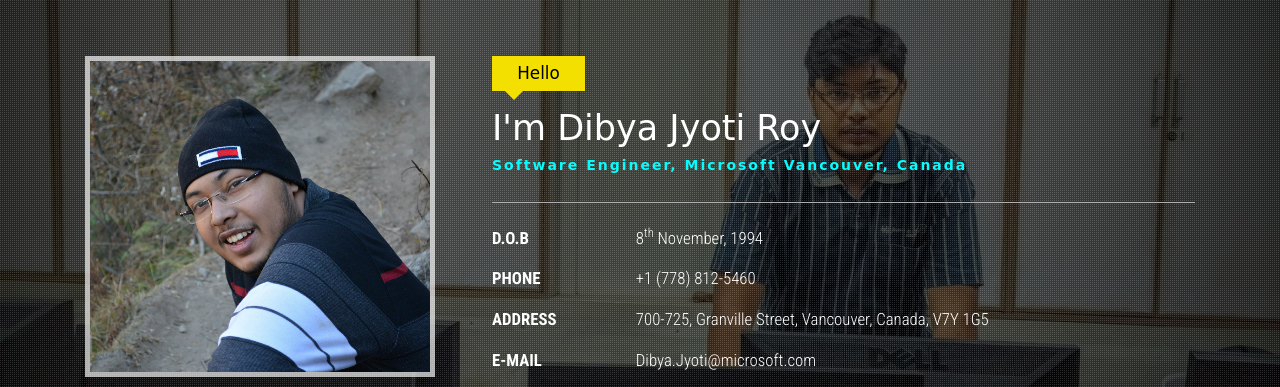
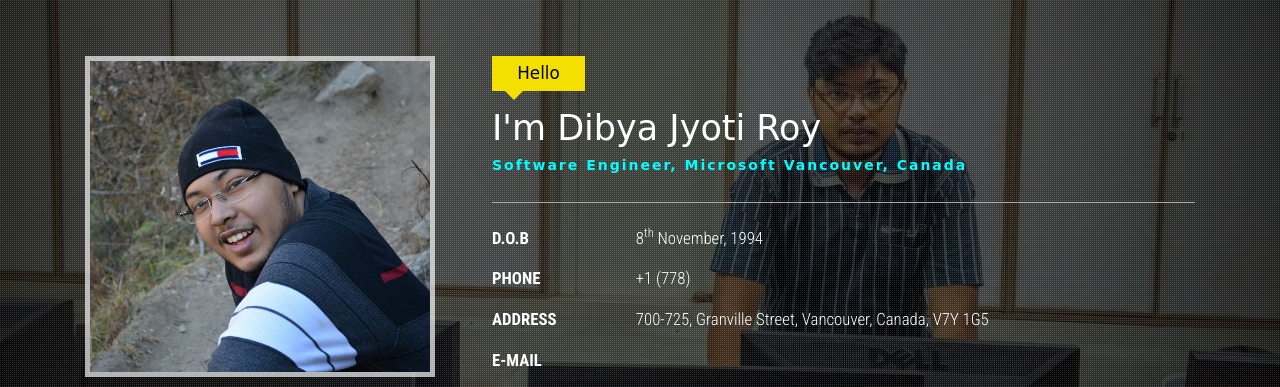
Before and after one commit to djr-jsr/djr-jsr.github.io, a plain HTML site: page index.html in a window 1280 px wide. Shown: the top 387 px of the page. Drawn offline with Linux system fonts and the light colour scheme; a web font is replaced by a local one.

Commit message:
Update index.html

```diff
--- a/index.html
+++ b/index.html
@@ -65,7 +65,7 @@ License URL: http://creativecommons.org/licenses/by/3.0/
 							<li>
 								<ul class="address-text">
 									<li><b>PHONE </b></li>
-									<li>+1 (778) 812-5460</li>
+									<li>+1 (778) </li>
 								</ul>
 							</li>
 							<li>
@@ -77,7 +77,7 @@ License URL: http://creativecommons.org/licenses/by/3.0/
 							<li>
 								<ul class="address-text">
 									<li><b>E-MAIL </b></li>
-									<li><a href="mailto:Dibya.Jyoti@microsoft.com">Dibya.Jyoti@microsoft.com</a></li>
+									<li><a href="mailto:"></a></li>
 								</ul>
 							</li>
 							<li>
@@ -132,7 +132,7 @@ License URL: http://creativecommons.org/licenses/by/3.0/
 					<p align="justify">Hi, I am Dibya Jyoti Roy. I am working as a Software Engineer in Azure Networking, Microsoft, Vancouver. I am currently working on Azure Private Dns and Internal Dns.</p>
 					<br>
 					<br>
-					<center><a class="btn btn-success" href="files/CV.pdf" target="_blank">Download Resume!</a></center>
+					<!-- <center><a class="btn btn-success" href="files/CV.pdf" target="_blank">Download Resume!</a></center> -->
 					<!-- <form method="get" target="_blank" action="files/CV.pdf">
 						<center><button class="btn btn-success">Download Resume!</button></center>
 					</form> -->
@@ -497,8 +497,8 @@ License URL: http://creativecommons.org/licenses/by/3.0/
 							<p>700-725, Granville Street, Vancouver, Canada, V7Y 1G5 </p>
 						</div>
 						<div class="address-right">
-							<p>Call me : +1 (778) 812-5460</p>
-							<p>E-mail : <a href="mailto:Dibya.Jyoti@microsoft.com">Dibya.Jyoti@microsoft.com</a><br><br></p>
+							<p>Call me : +1 (778) </p>
+							<p>E-mail : <a href="mailto:"></a><br><br></p>
 						</div>
 						<div class="clearfix"></div>
 						<div class="contact-form">
```
